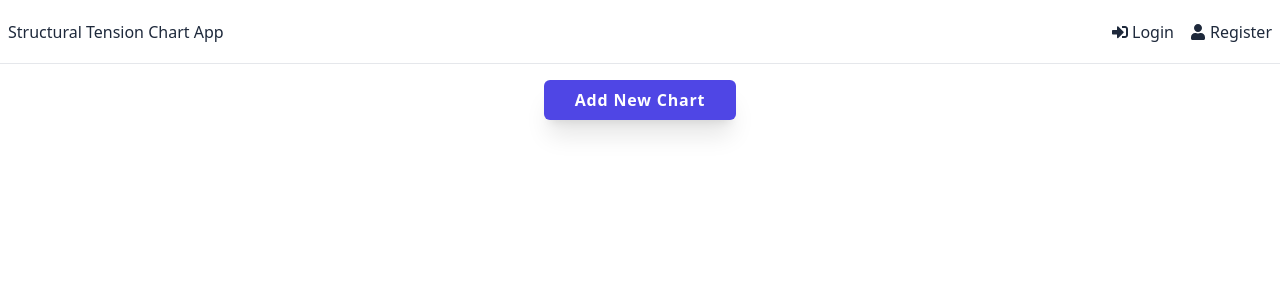
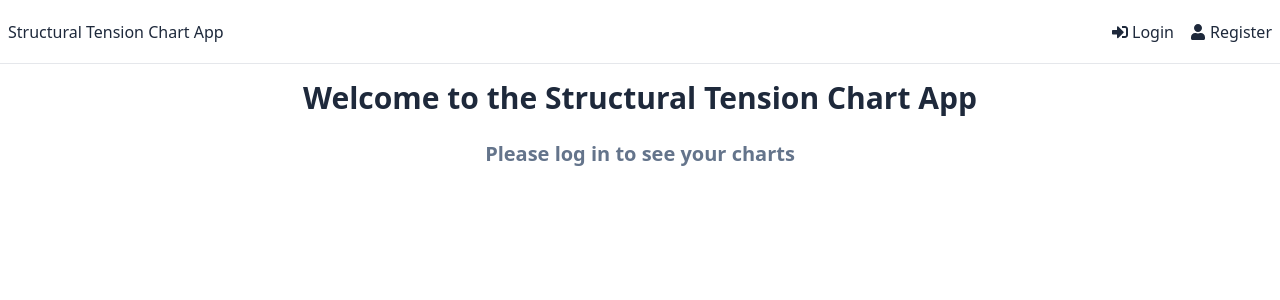
Before and after one commit to Matth26/stc-app-v2, a React (Create React App) app in the folder frontend/: page / in a window 1280 px wide. Shown: the top 300 px of the page. Built offline with nearby package versions, Linux system fonts and the light colour scheme.

Commit message:
Update Home page and width 4/5

```diff
--- a/frontend/src/components/PrivateRoute.tsx
+++ b/frontend/src/components/PrivateRoute.tsx
@@ -1,11 +1,12 @@
 import { Navigate, Outlet } from 'react-router-dom';
 import { useAuthStatus } from '../hooks/useAuthStatus';
+import Loader from '../components/Loader';
 
 const PrivateRoute = () => {
   const { loggedIn, checkingStatus } = useAuthStatus();
 
   if (checkingStatus) {
-    return <div>Loading...</div>;
+    return <Loader />;
   }
 
   return loggedIn ? <Outlet /> : <Navigate to="/login" />;
--- a/frontend/src/pages/Chart.tsx
+++ b/frontend/src/pages/Chart.tsx
@@ -33,7 +33,7 @@ const ChartList = () => {
   else if (isLoading) return <Loader />;
   else
     return (
-      <div>
+      <div className="w-4/5 mx-auto">
         <div className="grid place-items-center mb-6">
           <div className="flex items-center justify-between w-full">
             <NavLink
--- a/frontend/src/pages/Charts.tsx
+++ b/frontend/src/pages/Charts.tsx
@@ -38,7 +38,7 @@ const ChartList = () => {
   }
 
   return (
-    <div>
+    <div className="w-4/5 mx-auto">
       <div className="flex items-center justify-between mb-8">
         <div className="w-36"></div>
         <h1 className="flex text-4xl text-slate-800 font-bold items-center">
--- a/frontend/src/pages/Home.tsx
+++ b/frontend/src/pages/Home.tsx
@@ -1,34 +1,25 @@
 import { NavLink } from 'react-router-dom';
+import { useAppSelector } from '../hooks/reduxHooks';
 
 const Home = () => {
+  const { user } = useAppSelector((state) => state.auth);
   return (
     <div className="grid place-items-center">
-      <NavLink
-        to="/new-chart"
-        className="flex items-center justify-center bg-indigo-600 shadow-xl hover:bg-indigo-500 text-white font-bold tracking-wider rounded-md p-2 w-48"
-      >
-        <svg
-          className="hidden animate-spin -ml-1 mr-3 h-5 w-5 text-white"
-          xmlns="http://www.w3.org/2000/svg"
-          fill="none"
-          viewBox="0 0 24 24"
+      <h1 className="text-3xl text-slate-800 font-bold items-center mb-6">
+        Welcome to the Structural Tension Chart App
+      </h1>
+      {!user ? (
+        <h2 className="text-xl text-slate-500 font-bold items-center">
+          Please log in to see your charts
+        </h2>
+      ) : (
+        <NavLink
+          to="/charts"
+          className="flex items-center space-x-2 justify-center bg-indigo-600 shadow-xl hover:bg-indigo-500 text-white font-normal tracking-wider rounded-md p-2 w-36"
         >
-          <circle
-            className="opacity-25"
-            cx="12"
-            cy="12"
-            r="10"
-            stroke="currentColor"
-            strokeWidth="4"
-          ></circle>
-          <path
-            className="opacity-75"
-            fill="currentColor"
-            d="M4 12a8 8 0 018-8V0C5.373 0 0 5.373 0 12h4zm2 5.291A7.962 7.962 0 014 12H0c0 3.042 1.135 5.824 3 7.938l3-2.647z"
-          ></path>
-        </svg>
-        Add New Chart
-      </NavLink>
+          See my charts
+        </NavLink>
+      )}
     </div>
   );
 };
--- a/frontend/src/pages/Login.tsx
+++ b/frontend/src/pages/Login.tsx
@@ -5,6 +5,7 @@ import { useNavigate } from 'react-router-dom';
 
 import { useAppSelector, useAppDispatch } from '../hooks/reduxHooks';
 import { login, reset } from '../features/auth/authSlice';
+import Loader from '../components/Loader';
 
 interface LoginForm {
   email: string;
@@ -58,7 +59,7 @@ const Login = () => {
   };
 
   if (isLoading) {
-    return <div>LOADING...</div>;
+    return <Loader />;
   }
 
   return (
--- a/frontend/src/pages/NewChart.tsx
+++ b/frontend/src/pages/NewChart.tsx
@@ -144,7 +144,7 @@ const NewChart = () => {
   }
 
   return (
-    <div>
+    <div className="w-4/5 mx-auto">
       <section className="grid place-items-center mb-6">
         <div className="flex items-center justify-between w-full">
           <NavLink
--- a/frontend/src/pages/Register.tsx
+++ b/frontend/src/pages/Register.tsx
@@ -5,6 +5,7 @@ import { FaUser } from 'react-icons/fa';
 
 import { useAppSelector, useAppDispatch } from '../hooks/reduxHooks';
 import { register, reset } from '../features/auth/authSlice';
+import Loader from '../components/Loader';
 
 interface RegisterForm {
   name: string;
@@ -66,7 +67,7 @@ const Register = () => {
   };
 
   if (isLoading) {
-    return <div>LOADING...</div>;
+    return <Loader />;
   }
 
   return (
```
